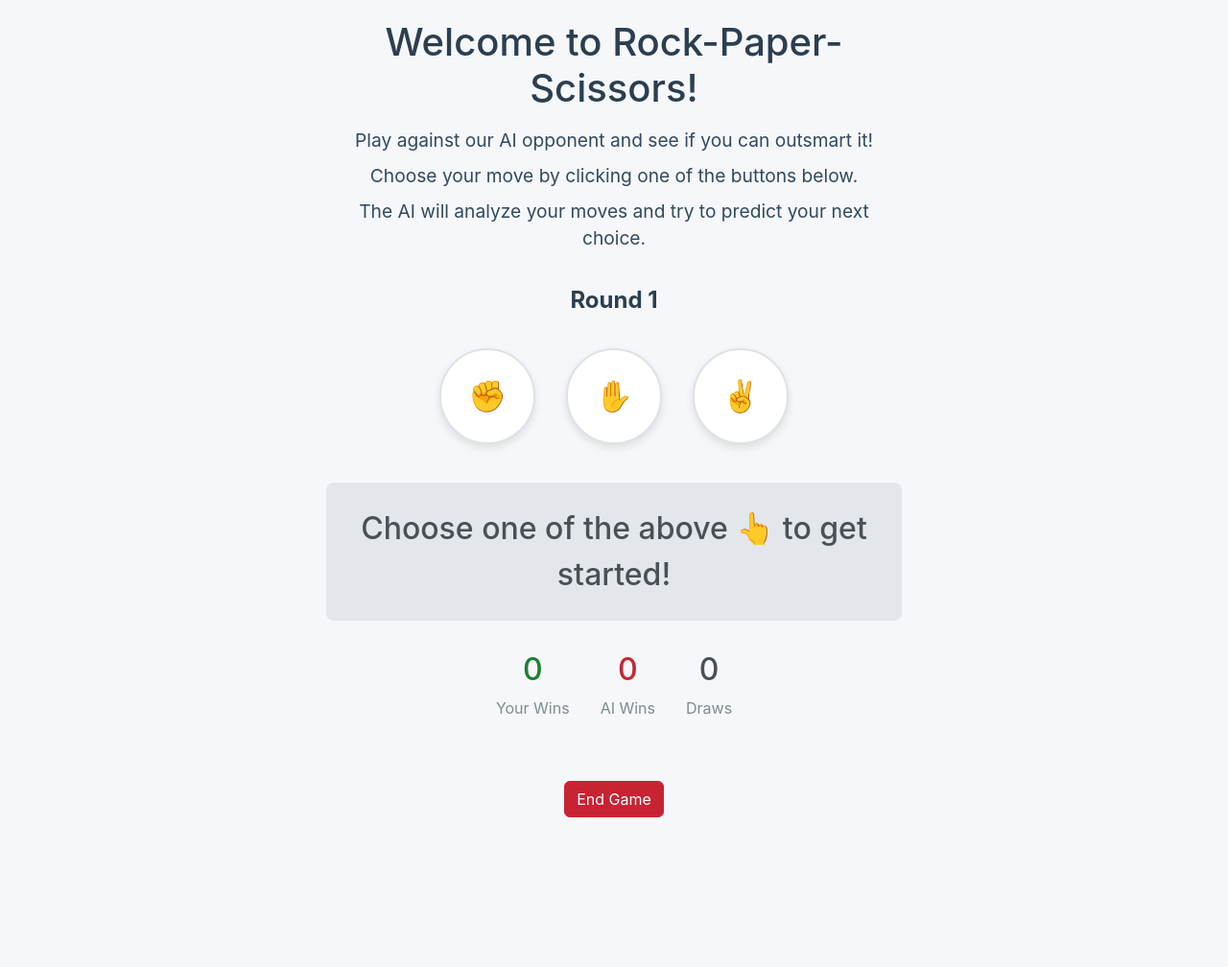
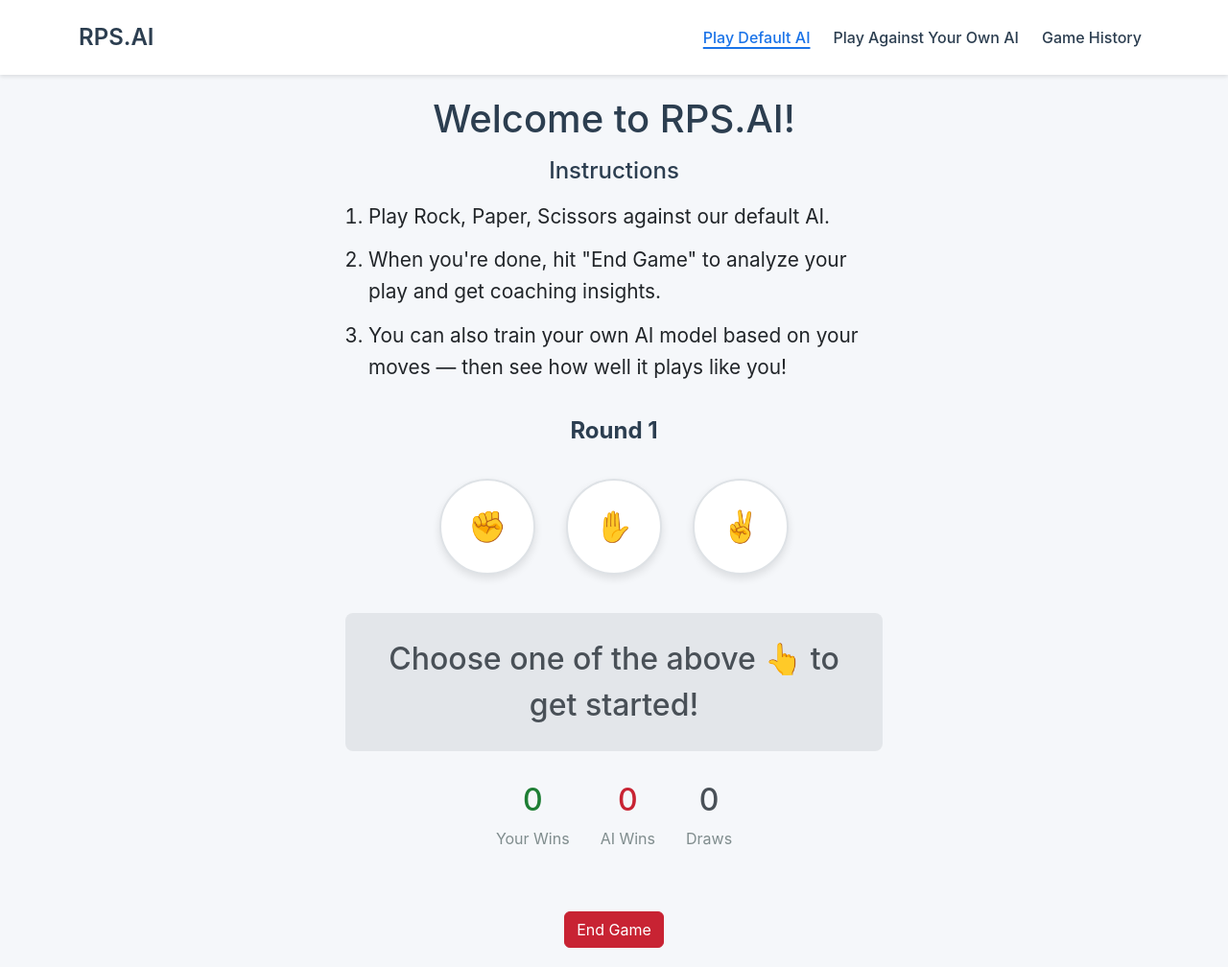
Before and after one commit to krwang/gamebot, a Flask app: page / in a window 1280 px wide. Shown: the whole page at 96% size. Before the commit the page ends 852 px from the top, so only its background shows below. Run offline with Flask 3, Linux system fonts and the light colour scheme.

Commit message:
Good UI changes

```diff
--- a/templates/game.html
+++ b/templates/game.html
@@ -9,8 +9,57 @@
         body {
             background: #f5f7fa;
             min-height: 100vh;
-            padding: 20px;
             font-family: -apple-system, BlinkMacSystemFont, 'Segoe UI', Roboto, Oxygen, Ubuntu, Cantarell, 'Open Sans', 'Helvetica Neue', sans-serif;
+            padding-top: 0;
+            margin-top: 0;
+        }
+        .navbar {
+            background: white !important;
+            box-shadow: 0 2px 4px rgba(0,0,0,0.1);
+            padding: 1rem 0;
+            position: fixed;
+            top: 0;
+            left: 0;
+            right: 0;
+            z-index: 1000;
+        }
+        .navbar-brand {
+            font-weight: 600;
+            color: #2c3e50;
+            font-size: 1.5rem;
+        }
+        .nav-link.active {
+            color: #1a73e8 !important;
+            text-decoration: underline;
+            text-underline-offset: 4px;
+            text-decoration-thickness: 2px;
+        }
+        .nav-link {
+            color: #2c3e50;
+            font-weight: 500;
+            padding: 0.5rem 1rem;
+            transition: all 0.3s ease;
+            margin-left: 0.5rem;
+            text-decoration: none;
+        }
+        .nav-link:hover {
+            color: #1a73e8;
+        }
+        .custom-ai-btn {
+            background-color: #34a853;
+            color: white;
+            border: none;
+            padding: 0.5rem 1rem;
+            border-radius: 4px;
+            font-weight: 500;
+            transition: all 0.3s ease;
+            margin-left: 0.5rem;
+            text-decoration: none;
+        }
+        .custom-ai-btn:hover {
+            background-color: #2d8f47;
+            color: white;
+            transform: translateY(-1px);
         }
         .welcome-message {
             text-align: center;
@@ -18,6 +67,11 @@
         }
         .welcome-message h1 {
             font-size: 2.5rem;
+            margin-bottom: 1rem;
+            color: #2c3e50;
+        }
+        .welcome-message h2 {
+            font-size: 1.5rem;
             margin-bottom: 1rem;
             color: #2c3e50;
         }
@@ -29,6 +83,8 @@
         .game-container {
             max-width: 600px;
             margin: 0 auto;
+            padding: 20px;
+            margin-top: 80px; /* Add margin to account for fixed navbar */
         }
         .choice-btn {
             width: 100px;
@@ -196,15 +252,47 @@
             background-color: #bd2130;
             border-color: #b21f2d;
         }
+        .instructions-header {
+            font-size: 1.75rem;
+            margin-bottom: 1.5rem;
+            color: #2c3e50;
+        }
+        .instructions-list {
+            list-style-type: decimal;
+            padding-left: 1.5rem;
+            text-align: left;
+            font-size: 1.3rem;
+            line-height: 1.6;
+        }
+        .instructions-list li {
+            margin-bottom: 0.75rem;
+        }
+        .instructions-list li:last-child {
+            margin-bottom: 0;
+        }
     </style>
 </head>
 <body>
+    <nav class="navbar navbar-expand-lg navbar-light">
+        <div class="container">
+            <a class="navbar-brand" href="/">RPS.AI</a>
+            <div class="navbar-nav ms-auto">
+                <a class="nav-link active" href="/">Play Default AI</a>
+                <a class="nav-link" href="/custom-ai">Play Against Your Own AI</a>
+                <a class="nav-link" href="/game-history">Game History</a>
+            </div>
+        </div>
+    </nav>
+
     <div class="game-container">
         <div class="welcome-message">
-            <h1>Welcome to Rock-Paper-Scissors!</h1>
-            <p>Play against our AI opponent and see if you can outsmart it!</p>
-            <p>Choose your move by clicking one of the buttons below.</p>
-            <p>The AI will analyze your moves and try to predict your next choice.</p>
+            <h1>Welcome to RPS.AI!</h1>
+            <h2 class="instructions-header">Instructions</h2>
+            <ol class="instructions-list">
+                <li>Play Rock, Paper, Scissors against our default AI.</li>
+                <li>When you're done, hit "End Game" to analyze your play and get coaching insights.</li>
+                <li>You can also train your own AI model based on your moves — then see how well it plays like you!</li>
+            </ol>
         </div>
 
         <div id="score" class="score">Round 1</div>
```
Also changed, not shown: templates/game_analysis.html (+36 -1 lines).
